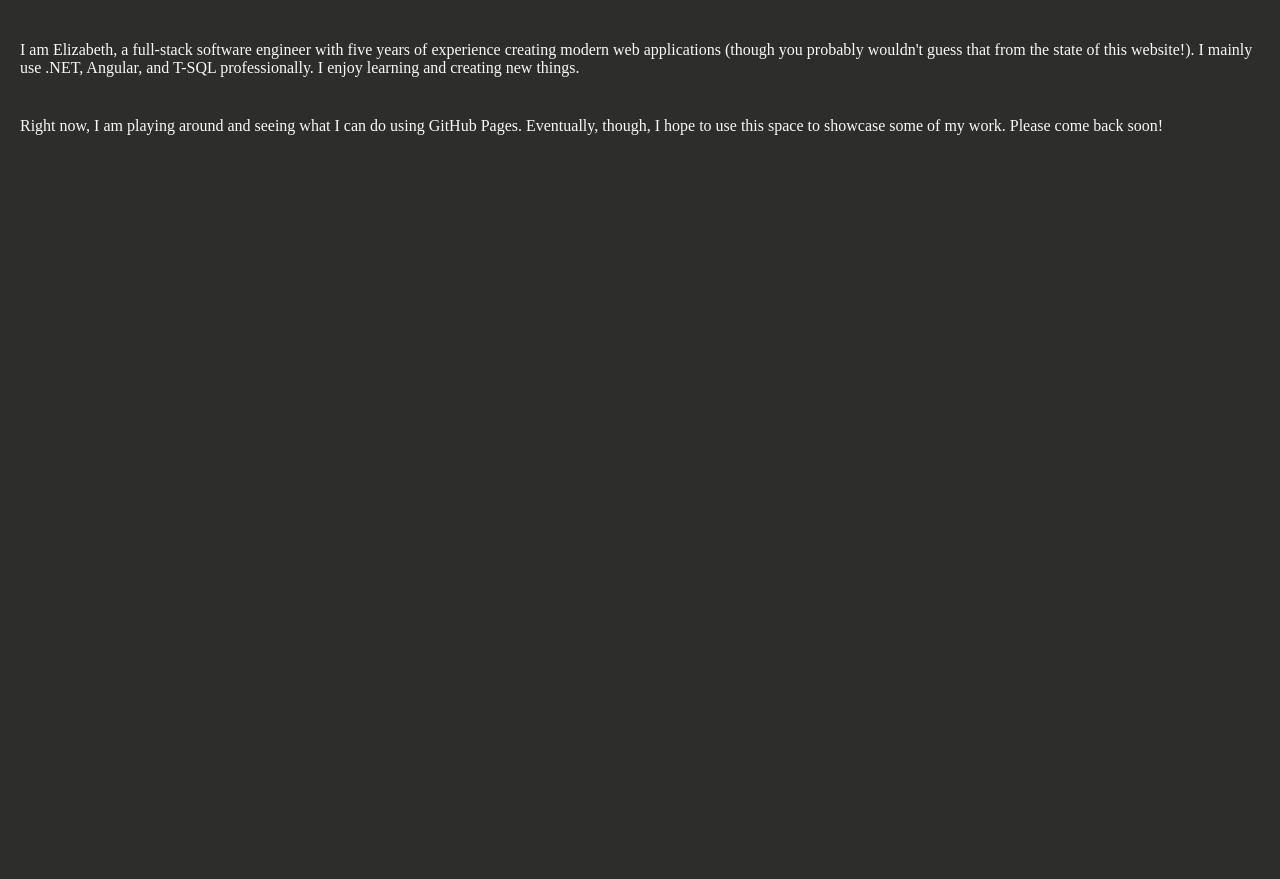
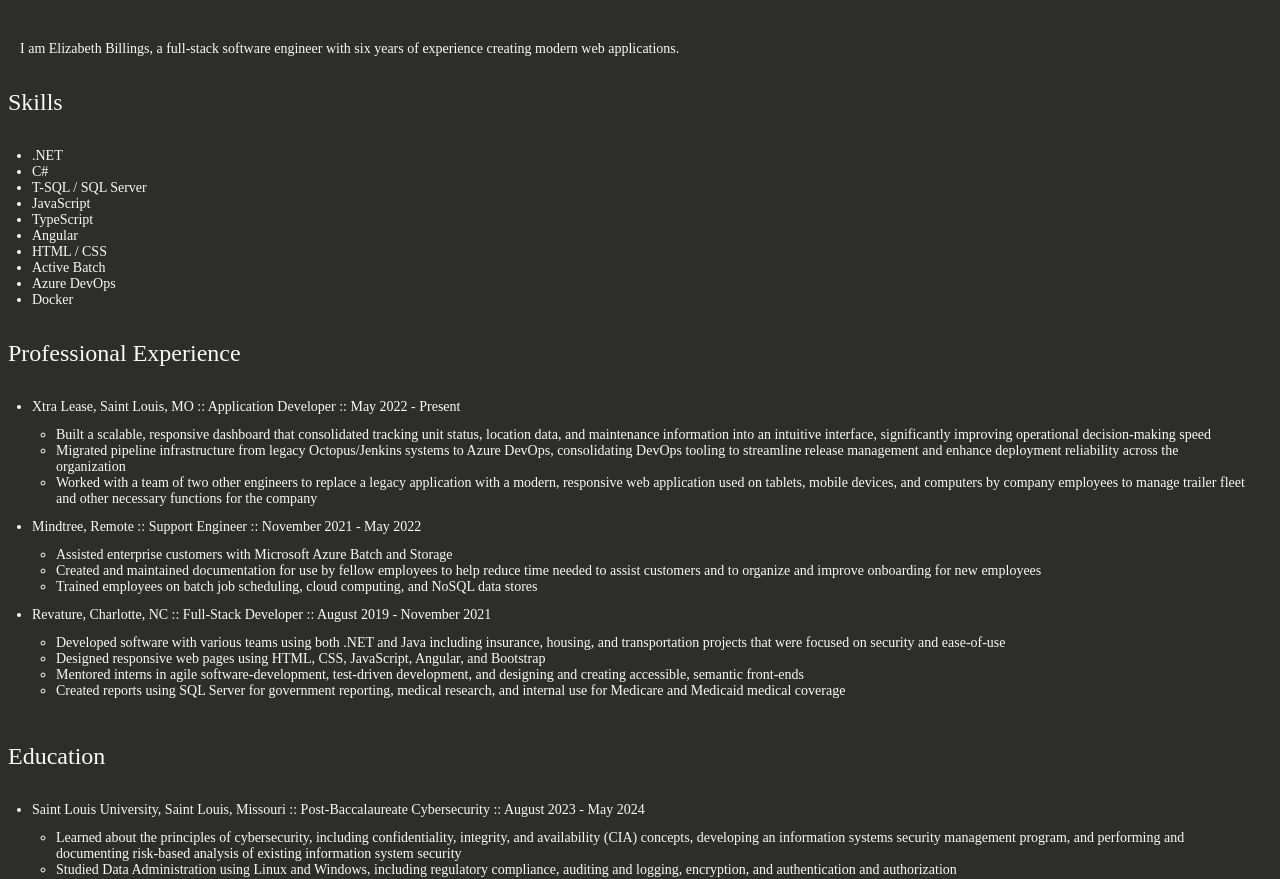
Before and after one commit to efb741/efb741.github.io, a plain HTML site: page index.html in a window 1280 px wide. Shown: the part 90-969 px from the top of the page. Before the commit the page ends 800 px from the top, so only its background shows below. Drawn offline with Linux system fonts and the light colour scheme; a web font is replaced by a local one.

Commit message:
updated for new resume

```diff
--- a/index.html
+++ b/index.html
@@ -9,12 +9,78 @@
 </head>
 
 <body>
-    <h1>Hello World!</h1>
+    <h1 class="heading">Hello World!</h1>
     <p>
-        I am Elizabeth, a full-stack software engineer with five years of experience creating modern web applications (though you probably wouldn't guess that from the state of this website!). I mainly use .NET, Angular, and T-SQL professionally. I enjoy learning and creating new things.
+        I am Elizabeth Billings, a full-stack software engineer with six years of experience creating modern web applications.
     </p>
-    <p>
-        Right now, I am playing around and seeing what I can do using GitHub Pages. Eventually, though, I hope to use this space to showcase some of my work. Please come back soon!
-    </p>
+
+    <h2 class="heading">Skills</h2>
+    <ul>
+        <li>.NET</li>
+        <li>C#</li>
+        <li>T-SQL / SQL Server</li>
+        <li>JavaScript</li>
+        <li>TypeScript</li>
+        <li>Angular</li>
+        <li>HTML / CSS</li>
+        <li>Active Batch</li>
+        <li>Azure DevOps</li>
+        <li>Docker</li>
+    </ul>
+
+    <h2 class="heading">Professional Experience</h2>
+    <ul>
+        <li>Xtra Lease, Saint Louis, MO :: Application Developer :: May 2022 - Present
+            <ul>
+                <li>Built a scalable, responsive dashboard that consolidated tracking unit status, location data, and maintenance information into an intuitive interface, significantly improving operational decision-making speed</li>
+                <li>Migrated pipeline infrastructure from legacy Octopus/Jenkins systems to Azure DevOps, consolidating DevOps tooling to streamline release management and enhance deployment reliability across the organization
+                </li>
+                <li>Worked with a team of two other engineers to replace a legacy application with a modern, responsive web application used on tablets, mobile devices, and computers by company employees to manage trailer fleet and other necessary functions for the company
+                </li>
+            </ul>
+        </li>
+        <li>Mindtree, Remote :: Support Engineer :: November 2021 - May 2022
+            <ul>
+                <li>Assisted enterprise customers with Microsoft Azure Batch and Storage
+                </li>
+                <li>Created and maintained documentation for use by fellow employees to help reduce time needed to assist customers and to organize and improve onboarding for new employees
+                </li>
+                <li>Trained employees on batch job scheduling, cloud computing, and NoSQL data stores
+                </li>
+            </ul>
+        </li>
+        <li>
+            Revature, Charlotte, NC :: Full-Stack Developer :: August 2019 - November 2021
+            <ul>
+                <li>Developed software with various teams using both .NET and Java including insurance, housing, and transportation projects that were focused on security and ease-of-use
+                </li>
+                <li>Designed responsive web pages using HTML, CSS, JavaScript, Angular, and Bootstrap
+                </li>
+                <li>Mentored interns in agile software-development, test-driven development, and designing and creating accessible, semantic front-ends
+                </li>
+                <li>Created reports using SQL Server for government reporting, medical research, and internal use for Medicare and Medicaid medical coverage
+                </li>
+            </ul>
+        </li>
+    </ul>
+
+    <h2 class="heading">Education</h2>
+    <ul>
+        <li>Saint Louis University, Saint Louis, Missouri :: Post-Baccalaureate Cybersecurity :: August 2023 - May 2024
+            <ul>
+                <li>Learned about the principles of cybersecurity, including confidentiality, integrity, and availability (CIA) concepts, developing an information systems security management program, and performing and documenting risk-based analysis of existing information system security</li>
+                <li>Studied Data Administration using Linux and Windows, including regulatory compliance, auditing and logging, encryption, and authentication and authorization</li>
+            </ul>
+        </li>
+        <li>Northwest Missouri State University, Maryville, Missouri :: Bachelor of Science Computer Science :: August 2015 - May 2019
+        </li>
+    </ul>
+
+    <h2 class="heading">Professional Development</h2>
+    <ul>
+        <li>
+            Formation, Remote :: Software Engineer Fellowship :: January 2025 - Present
+        </li>
+    </ul>
 </body>
 </html>
--- a/style.css
+++ b/style.css
@@ -1,8 +1,15 @@
-h1 {
+* {
+    box-sizing: border-box;
+}
+
+.heading {
     font-family: "Nixie One", serif;
+    color: RGB(249, 249, 249);
     font-weight: 400;
     font-style: normal;
-    color: RGB(249, 249, 249);
+}
+
+h1 {
     text-align: center;
     font-size: 3rem;
 }
@@ -15,8 +22,23 @@ p {
     display: flex;
     flex-wrap: wrap;
     padding: 12px;
+    font-size: 14px;
+}
+
+ul {
+    font-family: "Ledger", serif;
+    font-weight: 400;
+    font-style: normal;
+    color: RGB(249, 249, 249);
+    padding: 12px;
+    margin-left: 12px;
+    font-size: 14px;
 }
 
 body {
     background-color: RGB(45, 45, 43);
 }
+
+strong {
+    display: inline-block;
+}
```
